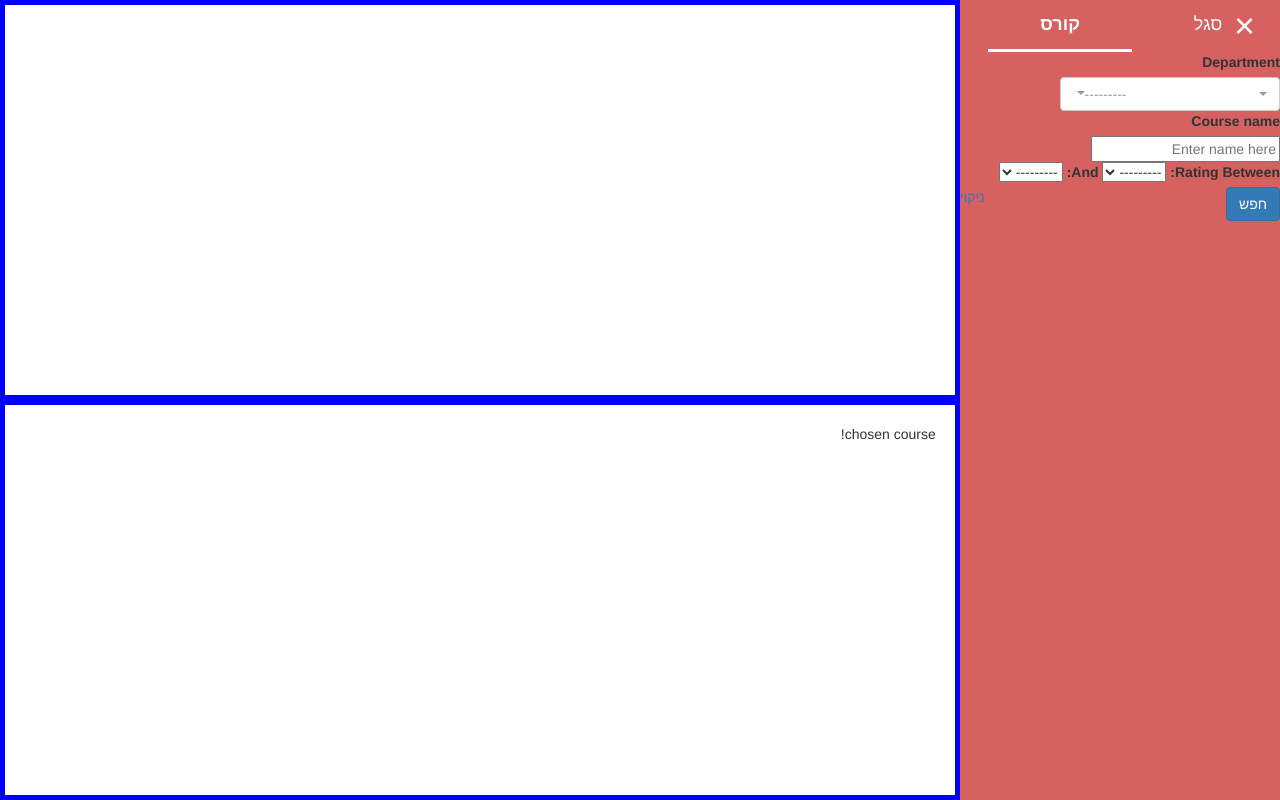
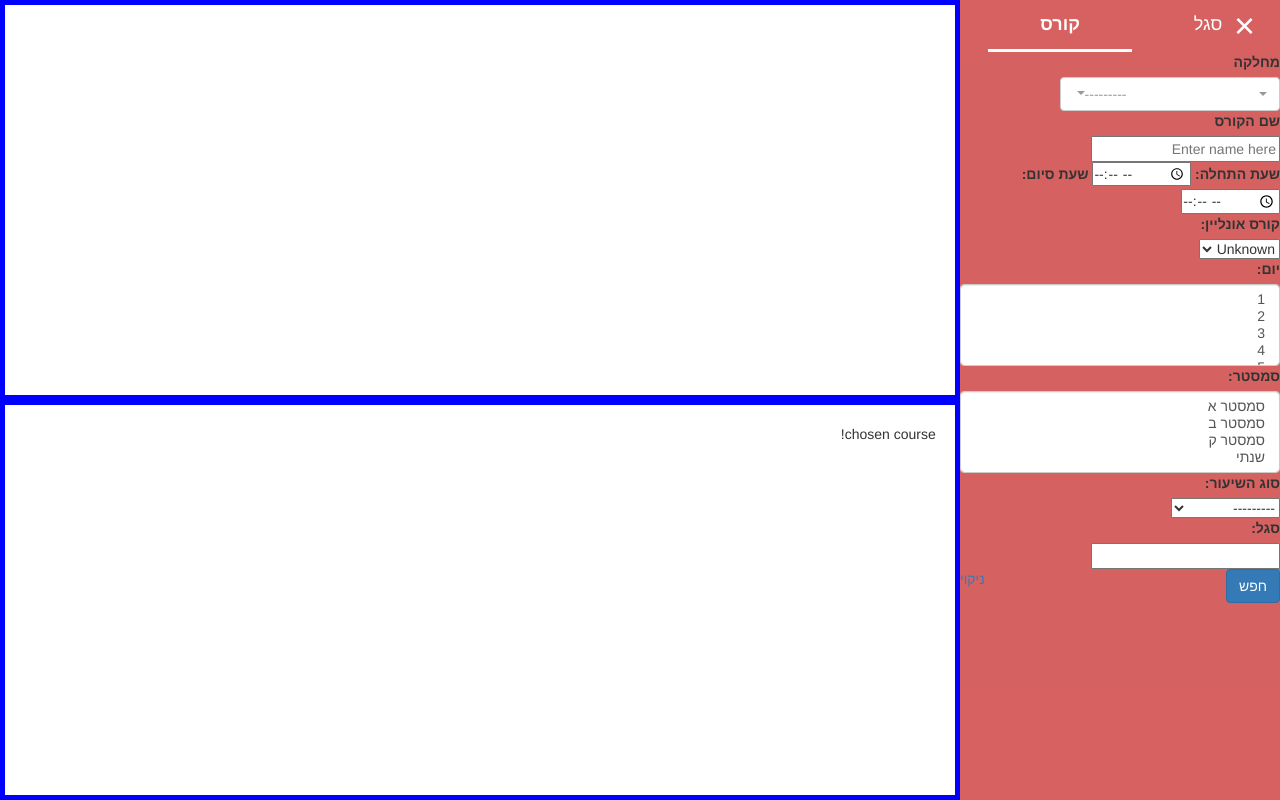
Before and after one commit to matanm28/PlanIlan, a Django app: page /search/ in a window 1280 px wide. Shown: the part 62-862 px from the top of the page. Run offline with Django 3.2, Linux system fonts and the light colour scheme; data that the repository does not hold is empty; parts of the project's set-up code (start-up, migrations or seed data) failed here and were passed over; some libraries are stand-ins or nearby versions.

Commit message:
Added teacher and course search

```diff
--- a/PlanIlan/filters.py
+++ b/PlanIlan/filters.py
@@ -25,15 +25,18 @@ DAYS = [
 
 class CourseInstanceFilter(django_filters.FilterSet):
     department = ChoiceFilter(field_name='course__department', choices=DepartmentEnum.choices)
+    name = CharFilter(field_name='course__name', lookup_expr='icontains')
     online = BooleanFilter(field_name='locations__online', widget=BooleanWidget())
     start_time = TimeFilter(field_name='session_times__start_time', lookup_expr='gt')
     end_time = TimeFilter(field_name='session_times__end_time', lookup_expr='lt')
-    teachers = ModelChoiceFilter(queryset=Teacher.objects.all())
+    teachers = CharFilter(field_name='teachers__name', lookup_expr='icontains')
     day = MultipleChoiceFilter(field_name='session_times__day', choices=DAYS,
                                widget=forms.SelectMultiple(attrs={"class": "form-control"}))
     semester = MultipleChoiceFilter(field_name='session_times__semester', choices=SemesterEnum.choices,
                                     widget=forms.SelectMultiple(attrs={"class": "form-control"}))
     session_type = ChoiceFilter(field_name='lesson_type', choices=LessonTypeEnum.choices)
+    # rating_from = ChoiceFilter(choices=RATING_CHOICES, field_name='course__rating__average', lookup_expr='gt')
+    # rating_to = ChoiceFilter(choices=RATING_CHOICES, field_name='course__rating__average', lookup_expr='lt')
 
     class Meta:
         model = Lesson
@@ -42,22 +45,10 @@ class CourseInstanceFilter(django_filters.FilterSet):
 
 class TeacherInstanceFilter(django_filters.FilterSet):
     name = CharFilter(field_name='name', lookup_expr='icontains')
-    rating_from = ChoiceFilter(choices=RATING_CHOICES, field_name='rating__average', lookup_expr='gt')
-    rating_to = ChoiceFilter(choices=RATING_CHOICES, field_name='rating__average', lookup_expr='lt')
+    # rating_from = ChoiceFilter(choices=RATING_CHOICES, field_name='rating__average', lookup_expr='gt')
+    # rating_to = ChoiceFilter(choices=RATING_CHOICES, field_name='rating__average', lookup_expr='lt')
+    faculty = ChoiceFilter(field_name='faculty', choices=FacultyEnum.choices)
 
     class Meta:
         model = Teacher
-        fields = ['name', 'rating_from', 'rating_to']
-
-
-class CourseFilter(django_filters.FilterSet):
-    department = ChoiceFilter(field_name='department', choices=DepartmentEnum.choices)
-    name = CharFilter(field_name='name', lookup_expr='icontains')
-    rating_from = ChoiceFilter(choices=RATING_CHOICES, field_name='rating__average', lookup_expr='gt')
-    rating_to = ChoiceFilter(choices=RATING_CHOICES, field_name='rating__average', lookup_expr='lt')
-    faculty = ChoiceFilter(field_name='faculty', choices=FacultyEnum.choices)
-    code = CharFilter(field_name='code', lookup_expr='icontains')
-
-    class Meta:
-        model = Course
-        fields = '__all__'
+        fields = ['name', 'faculty']
--- a/PlanIlan/views.py
+++ b/PlanIlan/views.py
@@ -16,15 +16,19 @@ from .models import *
 def search(request):
     if request.method == 'GET':
         # COURSE SEARCH ENGINE
-        courses = Course.objects.all()
-        course_filter = CourseFilter(request.GET, queryset=courses)
-        courses = course_filter.qs
+        lessons = Lesson.objects.all()
+        lesson_filter = CourseInstanceFilter(request.GET, queryset=lessons)
+        lessons = lesson_filter.qs
+        lessons_pk = list(map(lambda lesson: lesson.pk, lessons))
+        courses = Course.objects.filter(lessons__pk__in=lessons_pk).distinct()
         # TEACHER SEARCH ENGINE
         teachers = Teacher.objects.all()
         teacher_filter = TeacherInstanceFilter(request.GET, queryset=teachers)
         teachers = teacher_filter.qs
-        context = {'course_filter': course_filter, 'courses': courses,
-                   'teacher_filter': teacher_filter, 'teachers': teachers}
+
+        departments = Department.objects.all()
+        context = {'lesson_filter': lesson_filter, 'lessons': lessons, 'courses': courses,
+                   'teacher_filter': teacher_filter, 'teachers': teachers, 'departments': departments}
         return render(request, 'PlanIlan/search.html', context)
     return render(request, 'PlanIlan/search.html')
 
--- a/templates/PlanIlan/search.html
+++ b/templates/PlanIlan/search.html
@@ -34,22 +34,58 @@
                     <form method="get">
                         {% csrf_token %}
                         <div class="field">
-                            <label>Department</label>
+                            <label>מחלקה</label>
                             <div class="control">
-                                {% render_field course_filter.form.department class="selectpicker" data-show-subtext="true" data-live-search="true" %}
+                                {% render_field lesson_filter.form.department class="selectpicker" data-show-subtext="true" data-live-search="true" %}
                             </div>
                         </div>
                         <div class="field">
-                            <label>Course name</label>
+                            <label>שם הקורס</label>
                             <div class="control">
-                                {% render_field course_filter.form.name class="input" placeholder="Enter name here" %}
+                                {% render_field lesson_filter.form.name class="input" placeholder="Enter name here" %}
+                            </div>
+                        </div>
+{#                        <div class="field">#}
+{#                            <label>דירוג בין:</label>#}
+{#                            {% render_field lesson_filter.form.rating_from %}#}
+{#                            <label>לבין:</label>#}
+{#                            {% render_field lesson_filter.form.rating_to %}#}
+{#                        </div>#}
+                        <div class="field">
+                            <label>שעת התחלה:</label>
+                            {% render_field lesson_filter.form.start_time type="time" %}
+                            <label>שעת סיום:</label>
+                            {% render_field lesson_filter.form.end_time type="time" %}
+                        </div>
+                        <div class="field">
+                            <label>קורס אונליין:</label>
+                            <div class="control">
+                                {% render_field lesson_filter.form.online %}
                             </div>
                         </div>
                         <div class="field">
-                            <label>Rating Between:</label>
-                            {% render_field course_filter.form.rating_from %}
-                            <label>And:</label>
-                            {% render_field course_filter.form.rating_to %}
+                            <label>יום:</label>
+                            <div class="control">
+                                {% render_field lesson_filter.form.day %}
+                            </div>
+                        </div>
+                        <div class="field">
+                            <label>סמסטר:</label>
+                            <div class="control">
+                                {% render_field lesson_filter.form.semester %}
+                            </div>
+                        </div>
+                        <div class="field">
+                            <label>סוג השיעור:</label>
+                            <div class="control">
+                                {% render_field lesson_filter.form.session_type %}
+                            </div>
+                        </div>
+                        <div class="field">
+                            <label>סגל:</label>
+                            <div class="control">
+                                {% render_field lesson_filter.form.teachers %}
+                            </div>
                         </div>
                         <button class="btn btn-primary" type="submit" name="form-search-course">חפש</button>
                         <a href="{% url 'search' %}" style="float: left">ניקוי</a>
@@ -60,16 +96,23 @@
                     <form method="get">
                         {% csrf_token %}
                         <div class="field">
-                            <label>Teacher Name</label>
+                            <label>שם המרצה/מתרגל:</label>
                             <div class="control">
                                 {% render_field teacher_filter.form.name %}
                             </div>
                         </div>
+{#                        <div class="field">#}
+{#                            <label>דירוג בין:</label>#}
+{#                            {% render_field teacher_filter.form.rating_from %}#}
+{#                            <label>לבין:</label>#}
+{#                            {% render_field teacher_filter.form.rating_to %}#}
+{#                        </div>#}
                         <div class="field">
-                            <label>Rating Between:</label>
-                            {% render_field teacher_filter.form.rating_from %}
-                            <label>And:</label>
-                            {% render_field teacher_filter.form.rating_to %}
+                            <div class="control">
+                                <label>מחלקה:
+                                    {% render_field teacher_filter.form.faculty %}
+                                </label>
+                            </div>
                         </div>
                         <button class="btn btn-primary" type="submit" name="form-search-teacher">חפש</button>
                         <a href="{% url 'search' %}" style="float: left">ניקוי</a>
```
